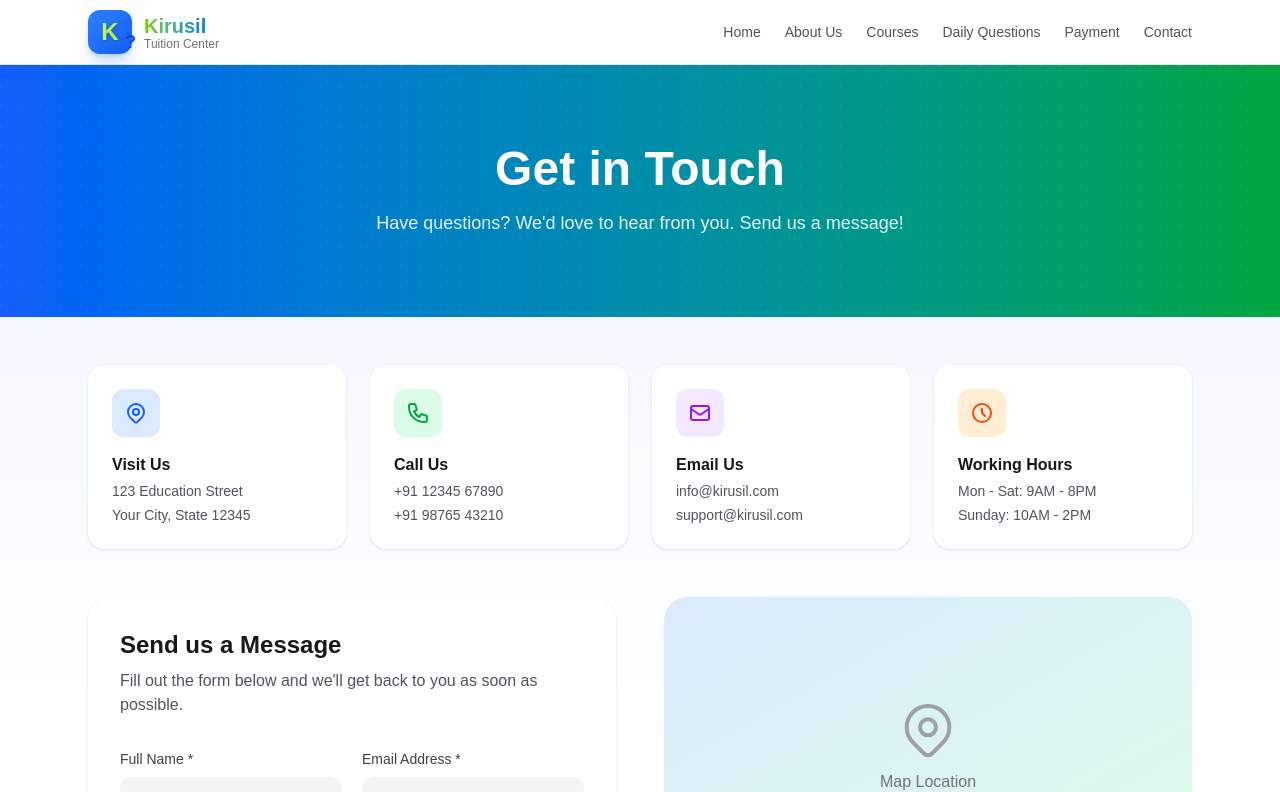
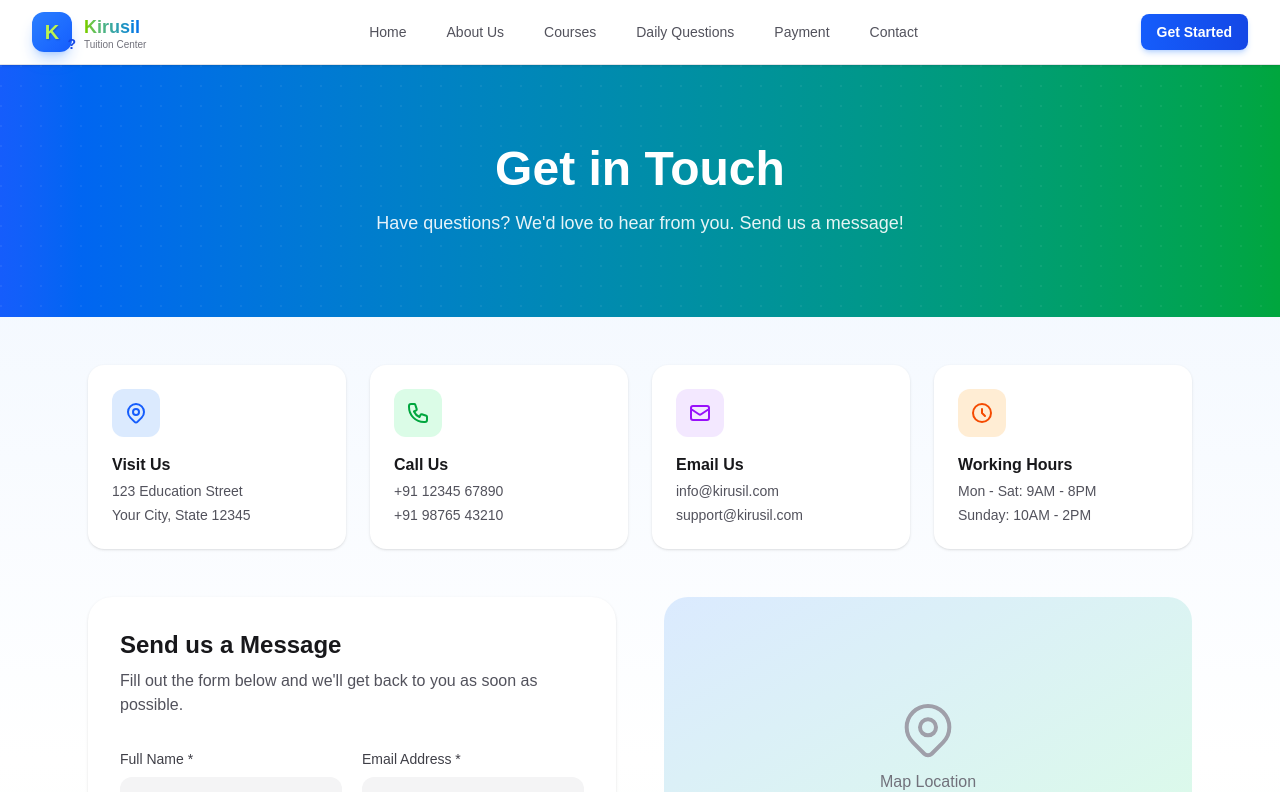
Before and after one commit to bhuvankumar17/kirusil-, a Next.js app: page /contact in a window 1280 px wide. Shown: the top 792 px of the page. Built offline with nearby package versions, Linux system fonts and the light colour scheme.

Commit message:
Enhance navbar with better spacing and CTA button

```diff
--- a/src/components/Navbar.js
+++ b/src/components/Navbar.js
@@ -16,39 +16,49 @@ export default function Navbar() {
   ];
 
   return (
-    <nav className="sticky top-0 z-50 bg-white/80 backdrop-blur-md dark:bg-zinc-900/80 border-b border-zinc-200 dark:border-zinc-800">
-      <div className="mx-auto max-w-6xl px-6">
+    <nav className="sticky top-0 z-50 bg-white/90 backdrop-blur-lg dark:bg-zinc-900/90 border-b border-zinc-200 dark:border-zinc-800 shadow-sm">
+      <div className="mx-auto max-w-7xl px-4 sm:px-6 lg:px-8">
         <div className="flex h-16 items-center justify-between">
           {/* Logo */}
-          <Link href="/" className="flex items-center gap-3">
+          <Link href="/" className="flex items-center gap-3 flex-shrink-0">
             {/* K? Logo Icon */}
-            <div className="relative w-11 h-11 bg-gradient-to-br from-blue-500 to-blue-600 rounded-xl flex items-center justify-center shadow-lg shadow-blue-500/30">
-              <span className="text-2xl font-black text-lime-300 leading-none" style={{ textShadow: '1px 1px 2px rgba(0,0,0,0.2)' }}>K</span>
-              <span className="absolute -right-1 -bottom-0.5 text-lg font-bold text-blue-700">?</span>
+            <div className="relative w-10 h-10 bg-gradient-to-br from-blue-500 to-blue-600 rounded-xl flex items-center justify-center shadow-lg shadow-blue-500/30">
+              <span className="text-xl font-black text-lime-300 leading-none" style={{ textShadow: '1px 1px 2px rgba(0,0,0,0.2)' }}>K</span>
+              <span className="absolute -right-1 -bottom-0.5 text-sm font-bold text-blue-700">?</span>
             </div>
-            <div className="flex flex-col">
-              <span className="text-xl font-bold bg-gradient-to-r from-lime-500 to-blue-600 bg-clip-text text-transparent">Kirusil</span>
-              <span className="text-xs font-medium text-zinc-500 dark:text-zinc-400 -mt-1">Tuition Center</span>
+            <div className="hidden sm:flex flex-col">
+              <span className="text-lg font-bold bg-gradient-to-r from-lime-500 to-blue-600 bg-clip-text text-transparent">Kirusil</span>
+              <span className="text-[10px] font-medium text-zinc-500 dark:text-zinc-400 -mt-1">Tuition Center</span>
             </div>
           </Link>
 
-          {/* Desktop Navigation */}
-          <div className="hidden md:flex md:items-center md:gap-6">
+          {/* Desktop Navigation - Centered with more spacing */}
+          <div className="hidden md:flex md:items-center md:justify-center md:flex-1 md:gap-1 lg:gap-2">
             {navLinks.map((link) => (
               <Link
                 key={link.href}
                 href={link.href}
-                className="text-sm font-medium text-zinc-600 transition-colors hover:text-blue-600 dark:text-zinc-300 dark:hover:text-blue-400"
+                className="px-3 lg:px-4 py-2 text-sm font-medium text-zinc-600 rounded-lg transition-all duration-200 hover:text-blue-600 hover:bg-blue-50 dark:text-zinc-300 dark:hover:text-blue-400 dark:hover:bg-zinc-800"
               >
                 {link.label}
               </Link>
             ))}
           </div>
 
+          {/* CTA Button - Desktop */}
+          <div className="hidden md:flex items-center gap-3 flex-shrink-0">
+            <Link
+              href="/contact"
+              className="px-4 py-2 text-sm font-semibold text-white bg-gradient-to-r from-blue-600 to-blue-700 rounded-lg shadow-md shadow-blue-500/25 hover:shadow-lg hover:shadow-blue-500/40 transition-all duration-200 hover:-translate-y-0.5"
+            >
+              Get Started
+            </Link>
+          </div>
+
           {/* Mobile Menu Button */}
           <button
             onClick={() => setIsOpen(!isOpen)}
-            className="md:hidden p-2 text-zinc-600 dark:text-zinc-300"
+            className="md:hidden p-2 text-zinc-600 dark:text-zinc-300 hover:bg-zinc-100 dark:hover:bg-zinc-800 rounded-lg transition-colors"
           >
             {isOpen ? (
               <svg className="h-6 w-6" fill="none" viewBox="0 0 24 24" stroke="currentColor">
```
